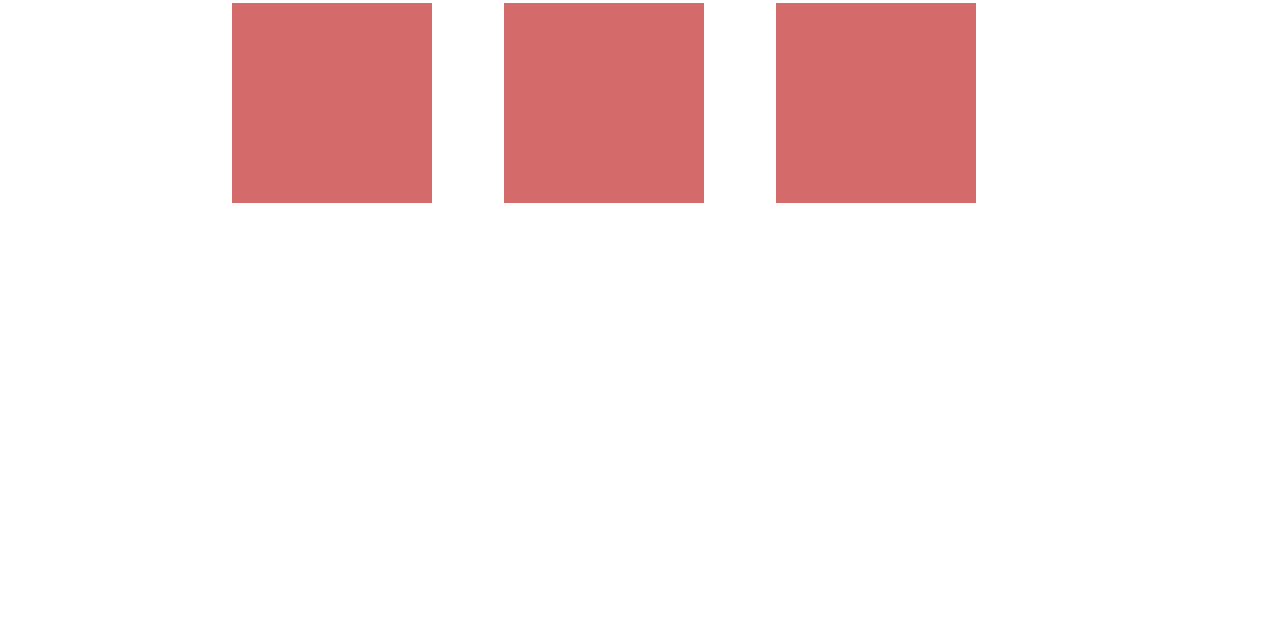
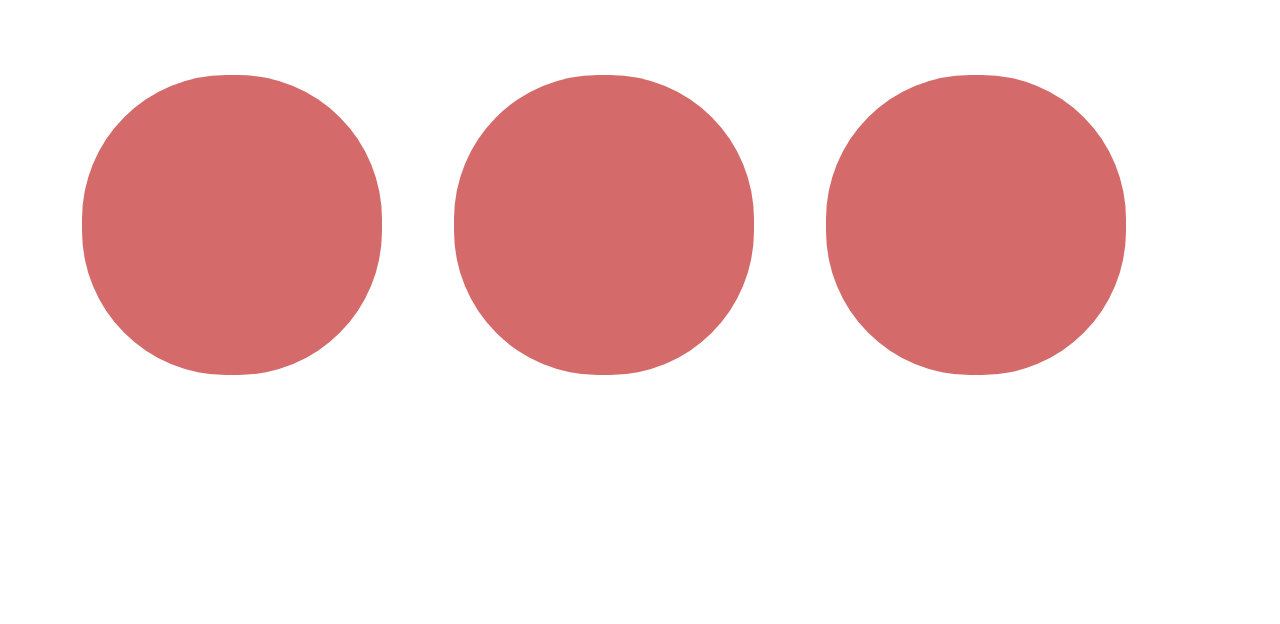
Before and after one commit to HannahDRoe/Portfolio-1, a plain HTML site: page portfolio.html in a window 1280 px wide. Shown: the part 176-800 px from the top of the page. Drawn offline with nearby package versions, Linux system fonts and the light colour scheme; files whose address does not match are found by name.

Commit message:
Changed main font color and  shape of  portfolio

```diff
--- a/sass/app.scss
+++ b/sass/app.scss
@@ -1,6 +1,6 @@
 
 $mainFont: Sans-serif;
-$mainFontColor: #F32328;
+$mainFontColor: #38424b;
 $mainFontSize: .90em;
 
 
@@ -41,6 +41,7 @@ ul li
 a
 {
     text-decoration: none !important;
+    color: $mainFontColor;
 }
 
 
--- a/sass/partials/_contactContent.scss
+++ b/sass/partials/_contactContent.scss
@@ -65,6 +65,7 @@ textarea
 	width: 10em;
 	background-color: #2E4172;
 	color: #eee;
+	cursor: pointer;
 
 }
 
--- a/sass/partials/_portfolioContent.scss
+++ b/sass/partials/_portfolioContent.scss
@@ -15,10 +15,12 @@
 
 .portfolioSect
 {
-	height: 200px;
-	width: 200px;
+	height: 300px;
+	width: 300px;
 	background-color: #D46A6A;
+	margin-top: 5em;
 	margin-right: 5em;
+	border-radius: 10em;
 
 }
 
@@ -36,6 +38,7 @@
 		width: 80%;
 		margin-top: 1.5em;
 		margin-right: 0;
+		border-radius: none;
 	}
 
 }
--- a/sass/partials/navPartials/_topNav.scss
+++ b/sass/partials/navPartials/_topNav.scss
@@ -38,6 +38,8 @@ header
     webkit-box-shadow: 0 5px 5px -5px #777;
         moz-box-shadow: 0 5px 5px -5px #777;
             box-shadow: 0 5px 5px -5px #777;
+
+
 }
 
 /*Brand In top left corner*/
@@ -62,11 +64,9 @@ nav
 
     margin-top: 1em;
 
-    color: $mainFontColor;
-
-
 
 }
+
 
 /*Top Nav Links*/
 .navLinks,
```
Also changed, not shown: css/app.css.
